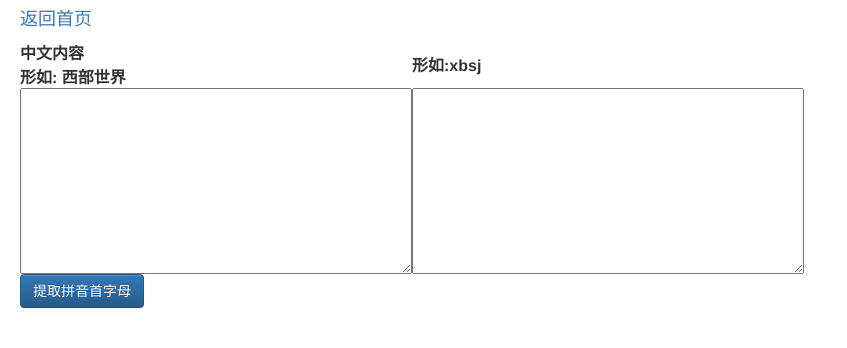
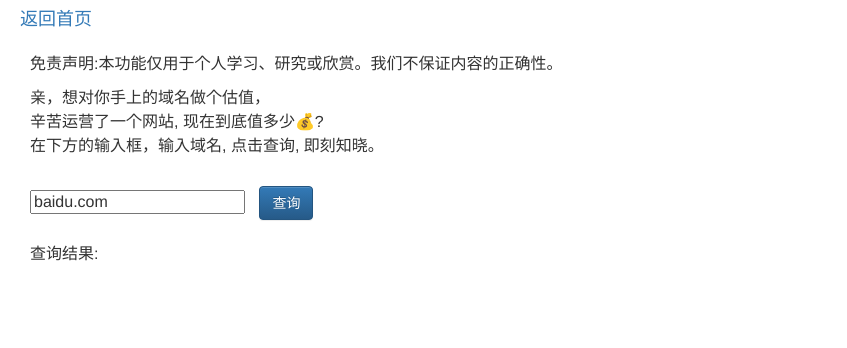
Before and after one commit to vearne/tool_service, a plain HTML site: page tool_html/tool-domain.html in a window 1280 px wide. Shown: the whole page, without its empty margins (0-847 px from the left). Drawn offline with nearby package versions, Linux system fonts and the light colour scheme.

Commit message:
add tool-domain.html

```diff
--- a/tool_html/tool-domain.html
+++ b/tool_html/tool-domain.html
@@ -9,6 +9,9 @@
     <style type="text/css">
             body {
                 padding-left: 20px;
+            }
+            table td {
+                padding: 10px;
             }
     </style>
 	<!-- jQuery文件。务必在bootstrap.min.js 之前引入 -->
@@ -31,23 +34,27 @@
 <h4><a href="/">返回首页</a></h4>
 <table>
 <tr>
-	<th>中文内容<br>形如: 西部世界</th>
-	<th>形如:xbsj</th>
+    <td>
+        <p>
+        免责声明:本功能仅用于个人学习、研究或欣赏。我们不保证内容的正确性。</p>
+        <p>
+        亲，想对你手上的域名做个估值，</br>
+        辛苦运营了一个网站, 现在到底值多少💰?<br/>
+        在下方的输入框，输入域名, 点击查询, 即刻知晓。
+        </p>
+
+    </td>
 </tr>
 <tr>
-	<td>
-		<textarea id="content" rows="10" cols="40"></textarea>
-	</td>
-	<td>
-		<textarea id="pingyin" rows="10" cols="40"></textarea>
-	</td>
+<td>
+    <input id="domain" value="baidu.com"></input>
+    <button class="btn btn-primary" style="margin-left:10px;"> 查询</button>
+</td>
 </tr>
 <tr>
-	<td>
-	<button class="btn btn-primary" onclick="javascript:get_pingyin();" style="margin-bottom:10px;">提取拼音首字母<i class="icon-chevron-right icon-white"></i></button>
-	</td>
-	<td>
-	</td>
+<td>
+    <div>查询结果:</div>
+</td>
 </tr>
 </table>
 </body>
```
Also changed, not shown: tool_html/index.html (+4 -0 lines).
